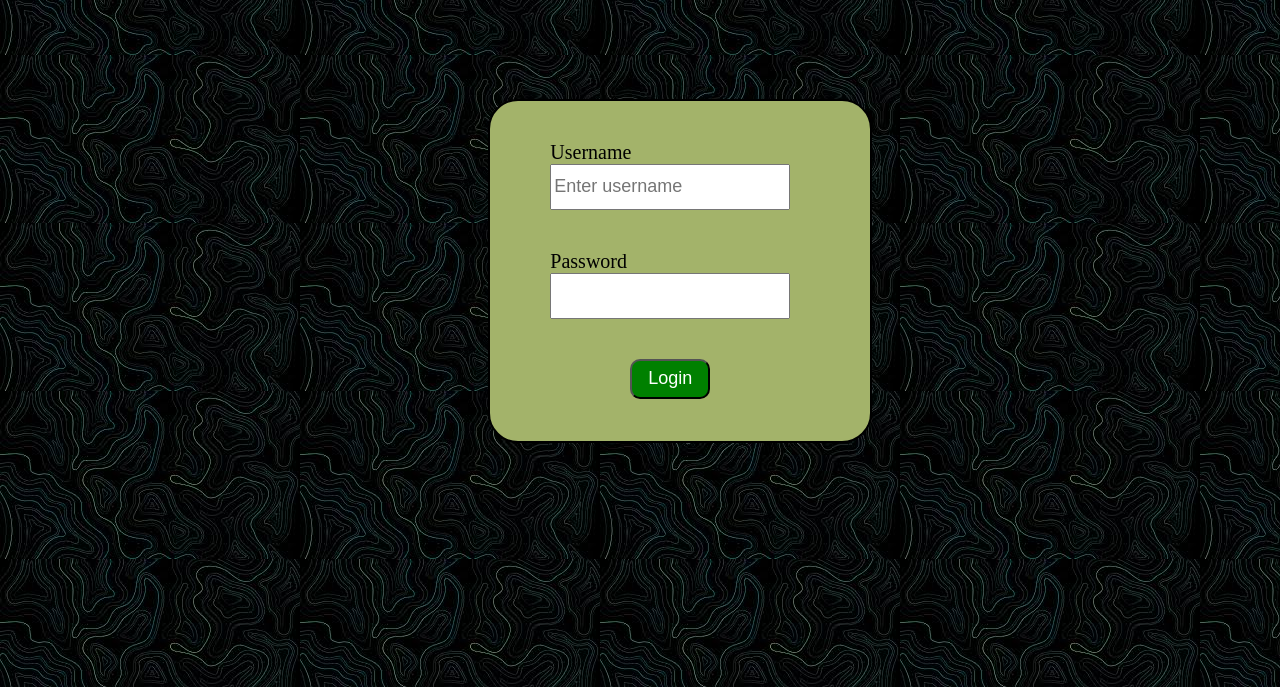
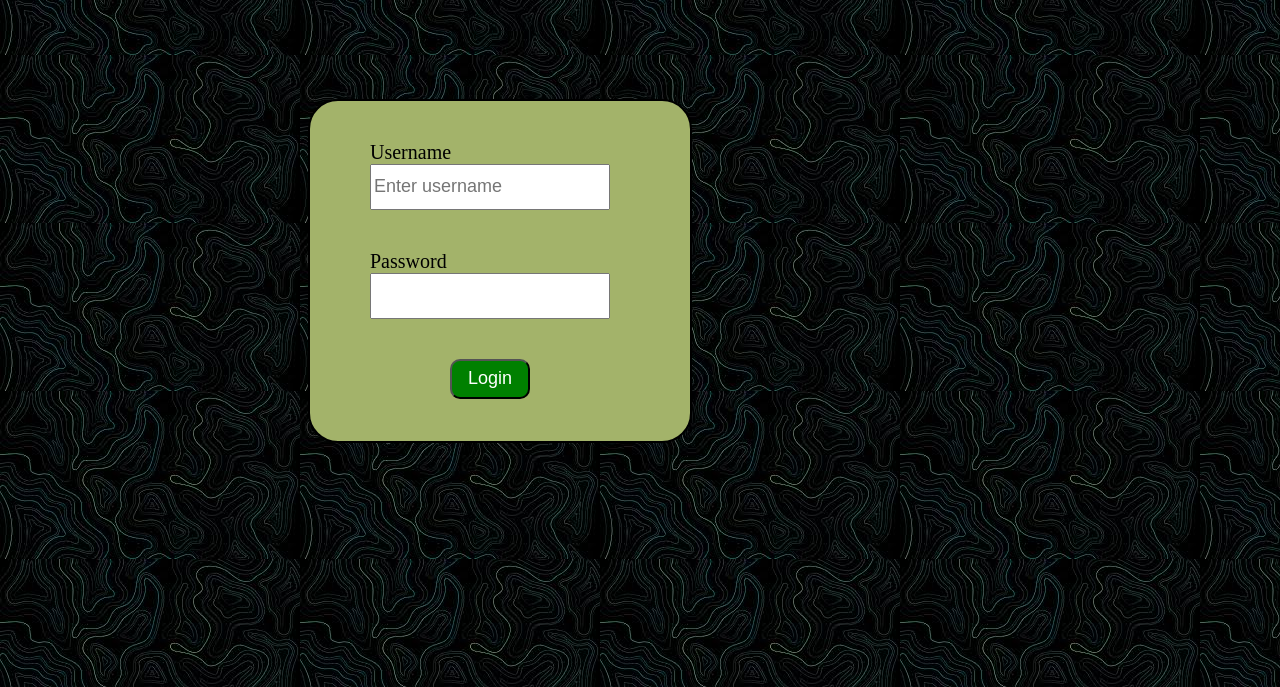
Before and after one commit to Techyworld012/My-personal-portfolio-, a plain HTML site: page index.html in a window 1280 px wide. Shown: the part 113-800 px from the top of the page. Drawn offline with Linux system fonts and the light colour scheme.

Commit message:
Update index.css

```diff
--- a/css/index.css
+++ b/css/index.css
@@ -12,7 +12,7 @@ body{
  height: 260px;
  border: 2px solid black;
  width: 300px;
- margin: 120px 0px 100px 38%;
+ margin: 120px 0px 100px 300px;
  padding: 40px;
  border-radius: 30px;
  background-color: rgb(163, 179, 106);
```
